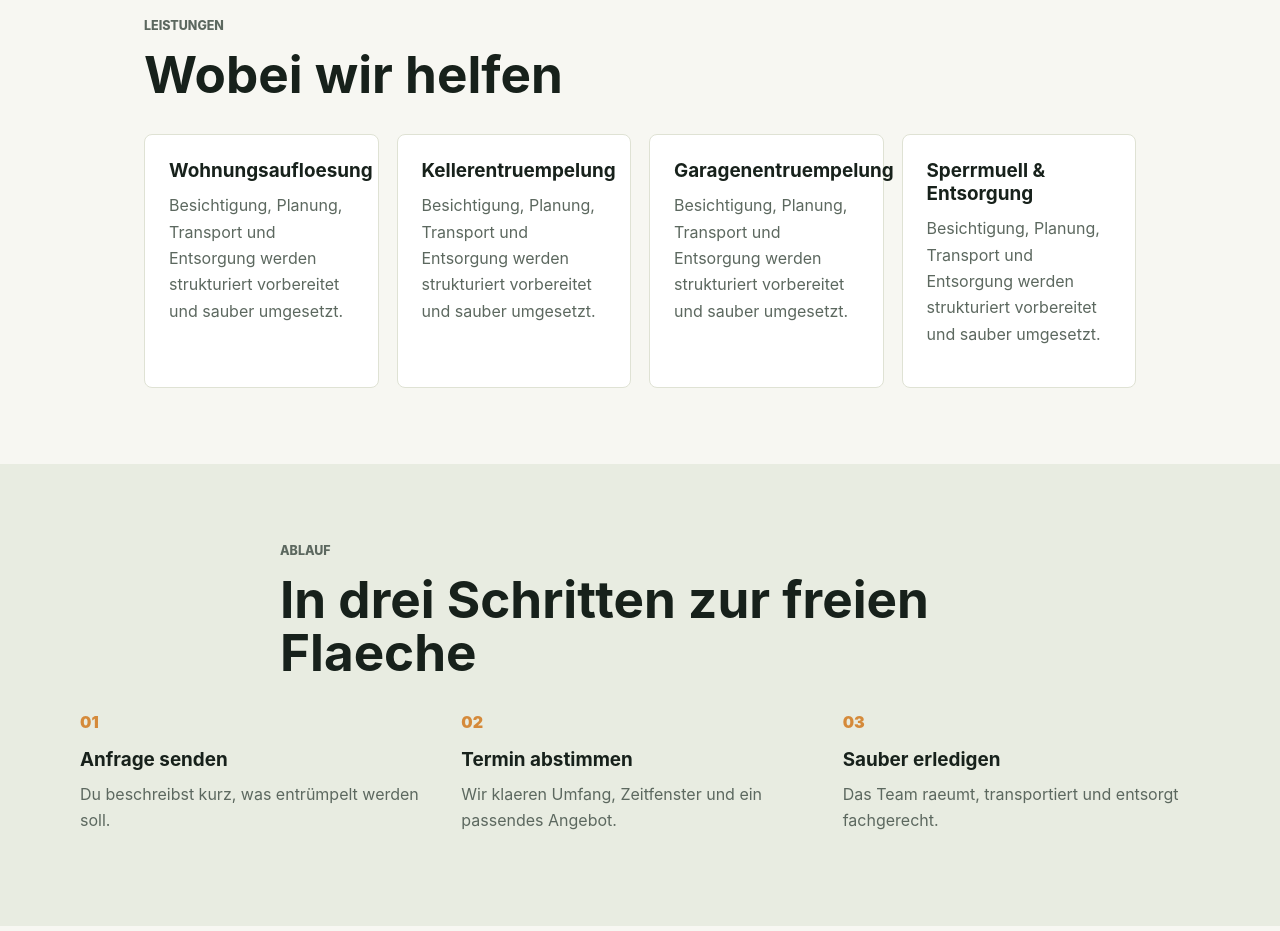
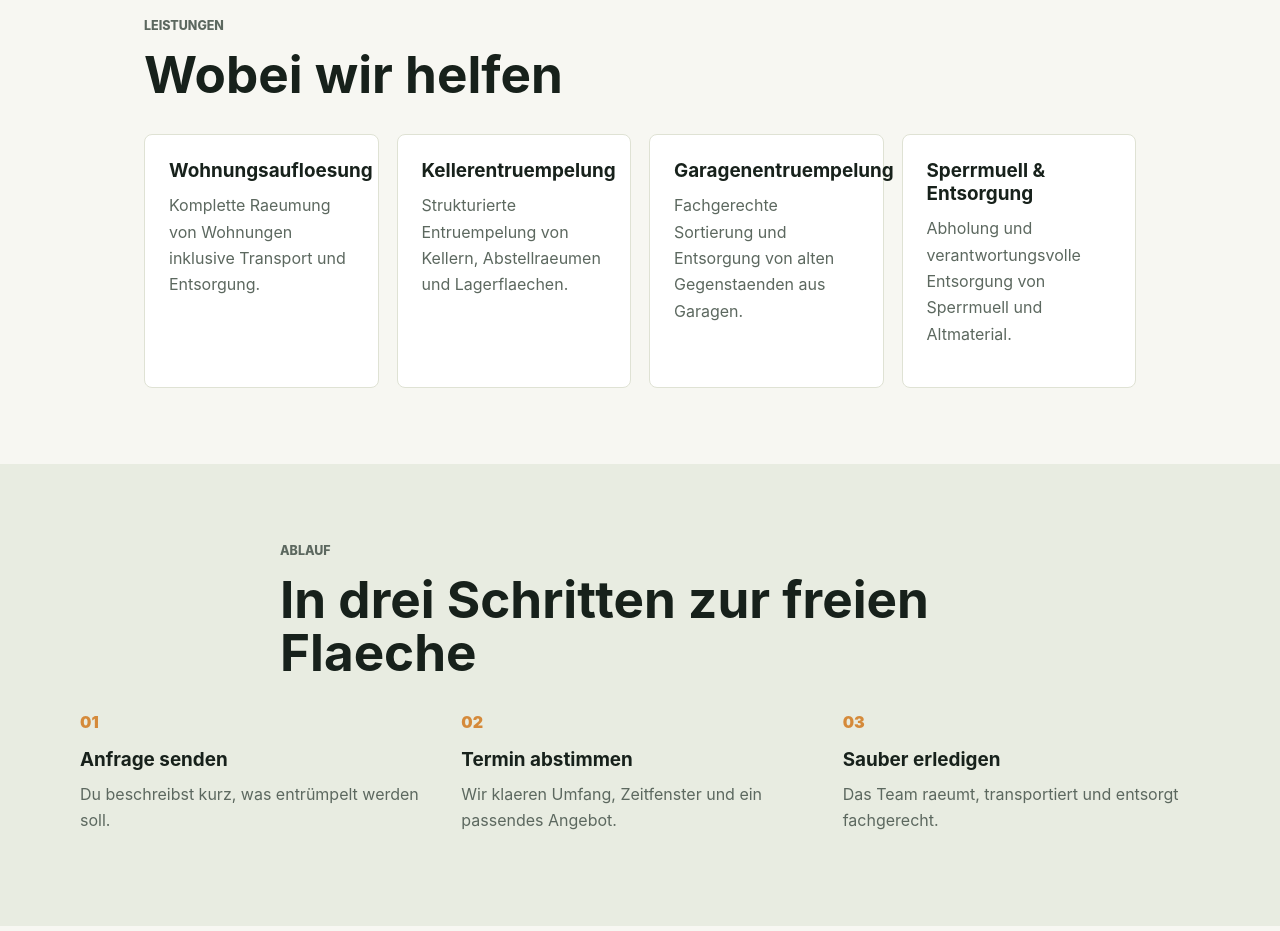
Before and after one commit to ardasitoo/Entruempelung---FRONTEND, a Vue app: page / in a window 1280 px wide. Shown: the part 840-1771 px from the top of the page. Built offline with nearby package versions, Linux system fonts and the light colour scheme.

Commit message:
Add service list component

```diff
--- a/src/App.vue
+++ b/src/App.vue
@@ -1,10 +1,5 @@
 <script setup>
-const services = [
-  'Wohnungsaufloesung',
-  'Kellerentruempelung',
-  'Garagenentruempelung',
-  'Sperrmuell & Entsorgung',
-]
+import ServiceList from './components/ServiceList.vue'
 </script>
 
 <template>
@@ -38,15 +33,7 @@ const services = [
         <p class="eyebrow">Leistungen</p>
         <h2>Wobei wir helfen</h2>
       </div>
-      <div class="service-grid">
-        <article v-for="service in services" :key="service" class="service-card">
-          <h3>{{ service }}</h3>
-          <p>
-            Besichtigung, Planung, Transport und Entsorgung werden strukturiert
-            vorbereitet und sauber umgesetzt.
-          </p>
-        </article>
-      </div>
+      <ServiceList />
     </section>
 
     <section id="ablauf" class="section muted">
--- /dev/null
+++ b/src/components/ServiceList.vue
@@ -0,0 +1,33 @@
+<script setup>
+const services = [
+  {
+    id: 1,
+    title: 'Wohnungsaufloesung',
+    description: 'Komplette Raeumung von Wohnungen inklusive Transport und Entsorgung.',
+  },
+  {
+    id: 2,
+    title: 'Kellerentruempelung',
+    description: 'Strukturierte Entruempelung von Kellern, Abstellraeumen und Lagerflaechen.',
+  },
+  {
+    id: 3,
+    title: 'Garagenentruempelung',
+    description: 'Fachgerechte Sortierung und Entsorgung von alten Gegenstaenden aus Garagen.',
+  },
+  {
+    id: 4,
+    title: 'Sperrmuell & Entsorgung',
+    description: 'Abholung und verantwortungsvolle Entsorgung von Sperrmuell und Altmaterial.',
+  },
+]
+</script>
+
+<template>
+  <div class="service-grid">
+    <article v-for="service in services" :key="service.id" class="service-card">
+      <h3>{{ service.title }}</h3>
+      <p>{{ service.description }}</p>
+    </article>
+  </div>
+</template>
```
